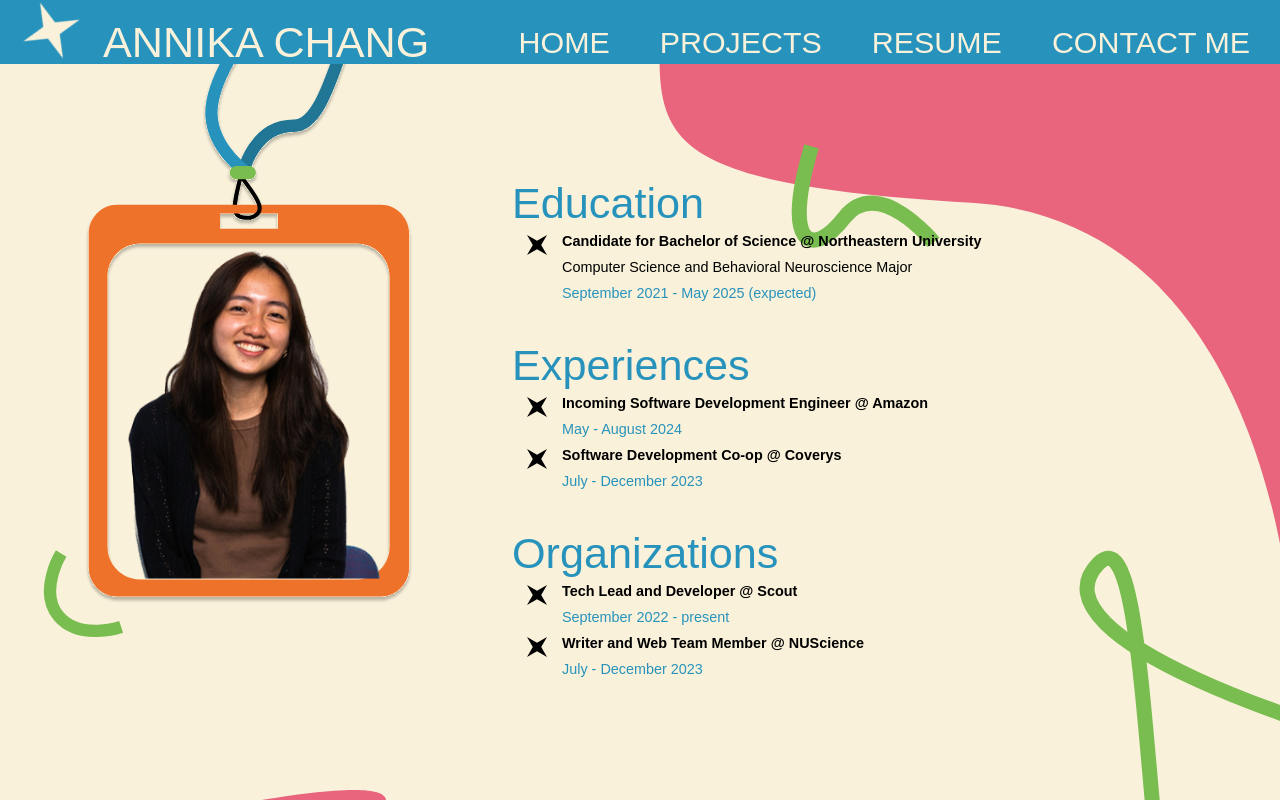
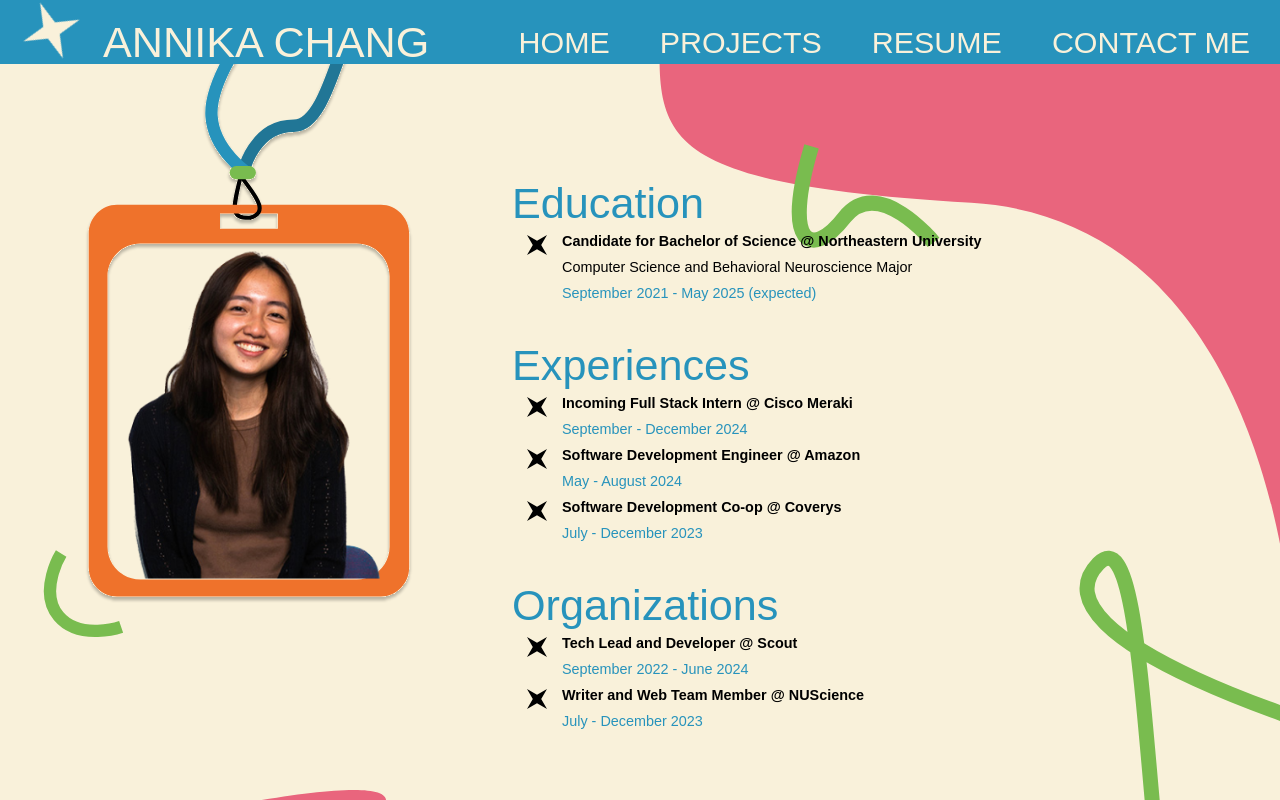
Before and after one commit to annikachang/achang.github.io, a Next.js app: page / in a window 1280 px wide. Shown: the top 800 px of the page. Built offline with nearby package versions, Linux system fonts and the light colour scheme; a web font is replaced by a local one.

Commit message:
content updates

```diff
--- a/app/info.tsx
+++ b/app/info.tsx
@@ -32,7 +32,12 @@ const educationDescription: DescriptionType[] = [
 
 const experiencesDescription: DescriptionType[] = [
     {
-        sub_header: "Incoming Software Development Engineer @ Amazon",
+        sub_header: "Incoming Full Stack Intern @ Cisco Meraki",
+        body: [],
+        date: "September - December 2024"
+    },
+    {
+        sub_header: "Software Development Engineer @ Amazon",
         body: [],
         date: "May - August 2024"
     },
@@ -47,7 +52,7 @@ const organizationDescriptions: DescriptionType[] = [
     {
         sub_header: "Tech Lead and Developer @ Scout",
         body: [],
-        date: "September 2022 - present"
+        date: "September 2022 - June 2024"
     },
     {
         sub_header: "Writer and Web Team Member @ NUScience",
--- a/components/Header/index.tsx
+++ b/components/Header/index.tsx
@@ -22,7 +22,7 @@ const Header: React.FC<{icon_url: string, mobile_icon_url: string}> = ({icon_url
                 <a href="/#projects">
                     <h2>PROJECTS</h2>
                 </a>
-                <a href="https://drive.google.com/file/d/13K9cWarvOr-0B8SRjoluKw7XeR3FU_-f/view?usp=sharing">
+                <a href="https://drive.google.com/file/d/1VtuW-hhsUv0IjXBDHn_95ArwE8adfRhT/view?usp=sharing">
                     <h2>RESUME</h2>
                 </a>
                 <a href="/#contact">
```
